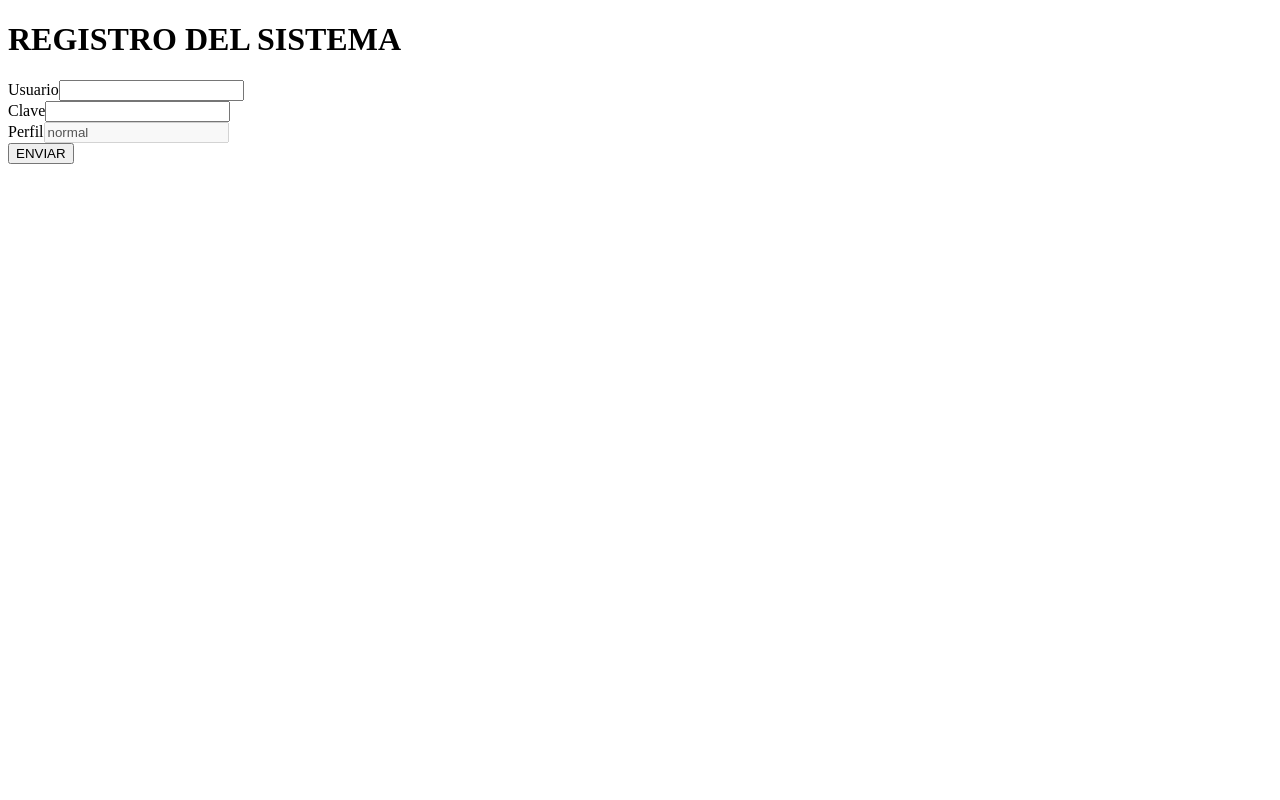
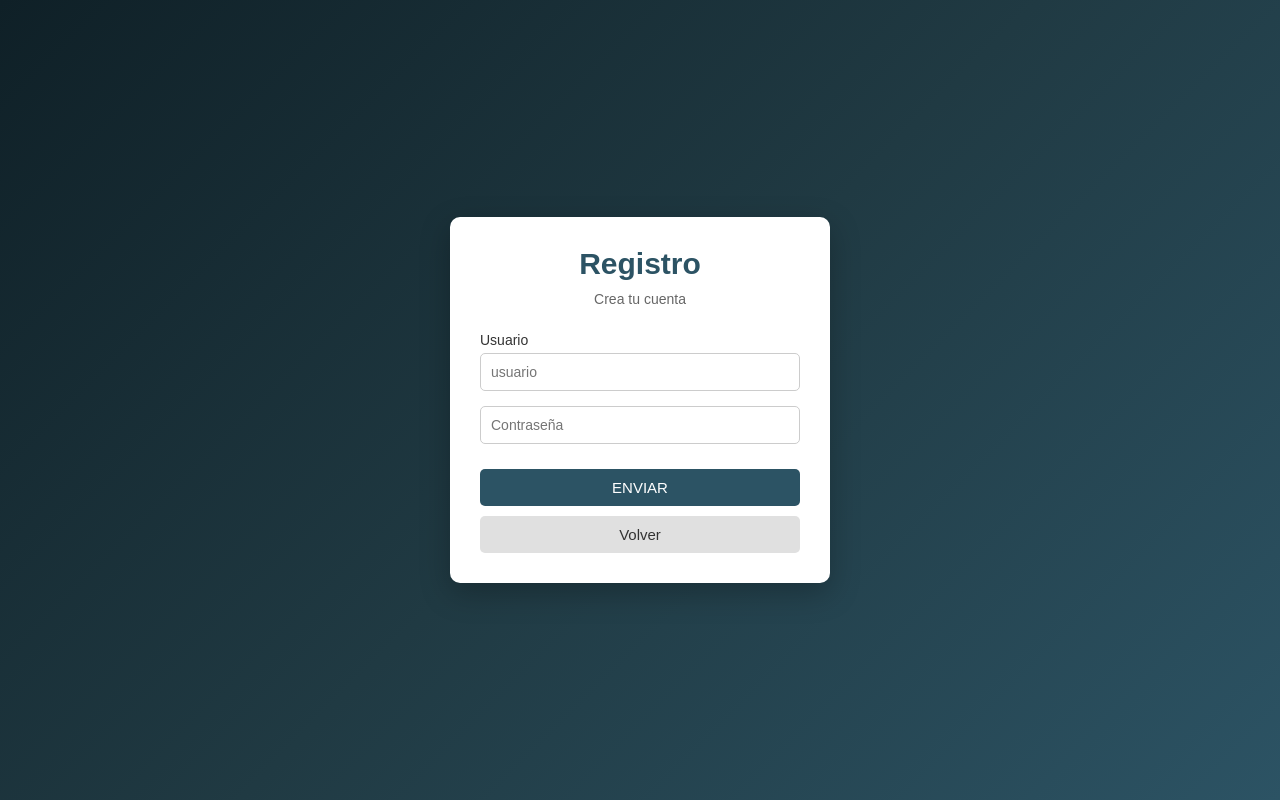
Before and after one commit to Marcos-Hugo-Yago/Tienda-de-moviles, a plain HTML site: page web/apache/static/registro.html in a window 1280 px wide. Drawn offline with Linux system fonts and the light colour scheme.

Commit message:
registro.html con estilos

```diff
--- a/web/apache/static/registro.html
+++ b/web/apache/static/registro.html
@@ -1,5 +1,6 @@
 <!DOCTYPE html>
-<html lang="en">
+<html lang="es">
+
 <head>
     <meta charset="UTF-8">
     <meta http-equiv="X-UA-Compatible" content="IE=edge">
@@ -8,51 +9,164 @@
     <meta http-equiv="Pragma" content="no-cache">
     <meta http-equiv="Expires" content="0">
     <meta http-equiv="Last-Modified" content="0">
-    <title>APP PEPS</title>
+    <title>Tienda Móvil - Registro</title>
+
     <style>
-        .error{
+        *, *::before, *::after {
+            box-sizing: border-box;
+        }
+
+        body {
+            margin: 0;
+            font-family: Arial, Helvetica, sans-serif;
+            background: linear-gradient(135deg, #0f2027, #203a43, #2c5364);
+            min-height: 100vh;
+            display: flex;
+            align-items: center;
+            justify-content: center;
+            color: #333;
+        }
+
+        .register-container {
+            background: #fff;
+            width: 100%;
+            max-width: 380px;
+            padding: 30px;
+            border-radius: 10px;
+            box-shadow: 0 10px 30px rgba(0,0,0,0.25);
+            text-align: center;
+        }
+
+        .logo {
+            font-size: 30px;
+            font-weight: bold;
+            color: #2c5364;
+            margin-bottom: 10px;
+        }
+
+        .subtitle {
+            font-size: 14px;
+            color: #666;
+            margin-bottom: 25px;
+        }
+
+        label {
+            display: block;
+            text-align: left;
+            margin-bottom: 5px;
+            font-size: 14px;
+        }
+
+        input {
+            width: 100%;
+            padding: 10px;
+            margin-bottom: 15px;
+            border-radius: 5px;
+            border: 1px solid #ccc;
+            font-size: 14px;
+        }
+
+        input:focus {
+            outline: none;
+            border-color: #2c5364;
+        }
+
+        input:disabled {
+            background-color: #f3f3f3;
+            color: #666;
+            cursor: not-allowed;
+        }
+
+        .error {
             display: none;
             color: red;
+            font-size: 13px;
+            margin-bottom: 10px;
+            text-align: left;
+        }
+
+        button {
+            width: 100%;
+            padding: 10px;
+            margin-top: 10px;
+            border: none;
+            border-radius: 5px;
+            font-size: 15px;
+            cursor: pointer;
+        }
+
+        .btn-submit {
+            background-color: #2c5364;
+            color: white;
+        }
+
+        .btn-submit:hover {
+            background-color: #203a43;
+        }
+
+        .btn-back {
+            background-color: #e0e0e0;
+            color: #333;
+        }
+
+        .btn-back:hover {
+            background-color: #d5d5d5;
         }
     </style>
+
     <script>
         var myHeaders = new Headers();
         myHeaders.append("Content-Type", "application/json");
 
-        function conectar(){
-            document.getElementsByClassName("error")[0].style.display="none";
+        function conectar() {
+            document.getElementsByClassName("error")[0].style.display = "none";
+
             var raw = JSON.stringify({
                 "username": document.getElementById("username").value,
                 "password": document.getElementById("password").value,
                 "profile": document.getElementById("profile").value
             });
 
-            var requestOptions = {
+            fetch("/api/usuarios/registro", {
                 method: 'POST',
                 headers: myHeaders,
                 body: raw
-            };
-
-            fetch("/api/usuarios/registro", requestOptions)
+            })
             .then(response => response.json())
             .then(result => {
-                    if (result.status=="OK"){
+                if (result.status == "OK") {
                     alert("Usuario registrado correctamente");
-                        location.href="index.html";
+                    location.href = "index.html";
                 } else {
-                        document.getElementsByClassName("error")[0].style.display="block";
+                    document.getElementsByClassName("error")[0].style.display = "block";
                 }
             })
             .catch(error => console.log('error', error));
         }
     </script>
 </head>
+
 <body>
-    <h1>REGISTRO DEL SISTEMA</h1>
-    <label>Usuario</label><input type="text" name="username" id="username" required><br>
-    <label>Clave</label><input type="password" name="password" id="password" required><br>
-    <label>Perfil</label><input type="text" disabled name="profile" id="profile" value="normal"><br>
+
+    <div class="register-container">
+        <div class="logo">Registro</div>
+        <div class="subtitle">Crea tu cuenta</div>
+
+        <label>Usuario</label>
+        <input type="text" name="username" placeholder="usuario" id="username" required>
+
+        <input type="password" name="password" placeholder="Contraseña" id="password" required>
+
+        <!--
+        <label>Perfil</label>
+        <input type="text" disabled name="profile" id="profile" value="normal">
+    -->
+
         <label class="error">Usuario ya existe</label>
-    <button type="button" onclick="conectar()">ENVIAR</button>
+
+        <button class="btn-submit" type="button" onclick="conectar()">ENVIAR</button>
+        <button class="btn-back" type="button" onclick="history.back()">Volver</button>
+    </div>
+
 </body>
 </html>
```
Lines whose indentation alone changed are shown as unchanged.
